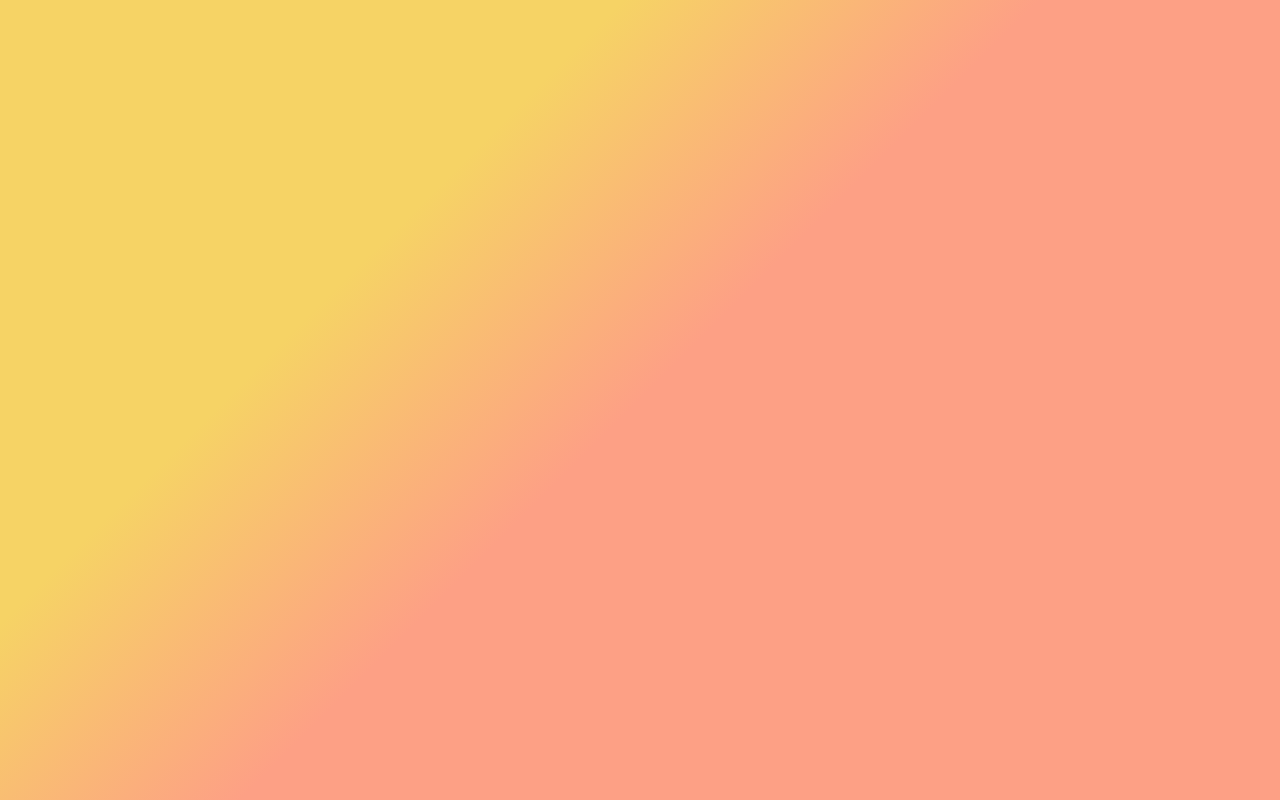
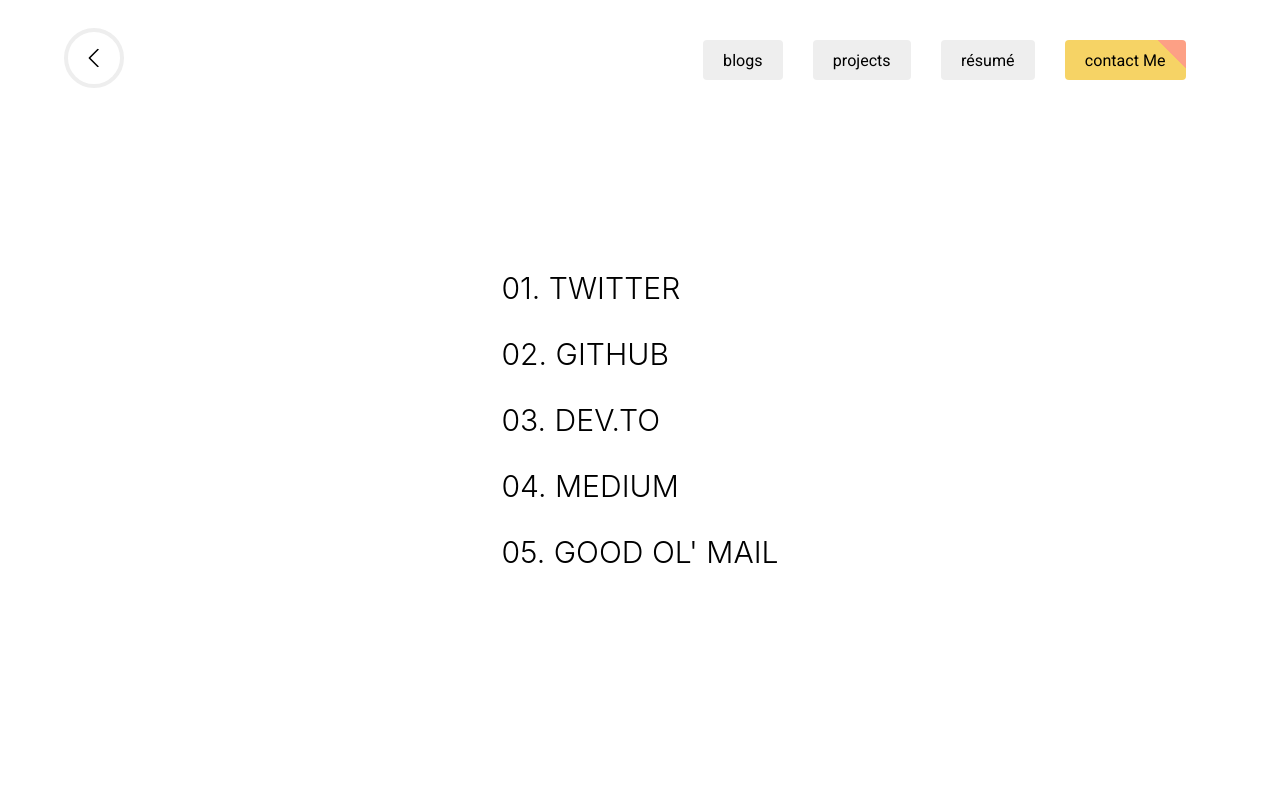
Before and after one commit to jaisharx/jaisharx.dev, a Next.js app: page /contact in a window 1280 px wide. Built offline with nearby package versions, Linux system fonts and the light colour scheme.

Commit message:
added contact page

```diff
--- a/pages/contact.js
+++ b/pages/contact.js
@@ -1,13 +1,54 @@
 import styles from '../styles/contact.module.scss';
-import Link from 'next/link';
+import Navbar from '../components/navbar';
 
 function contact() {
     return (
-        <main className={styles.container}>
-            {/* <button className={styles.close}>
-                <Link href="">X</Link>
-            </button> */}
-        </main>
+        <>
+            <Navbar active="contact" isBack="true" />
+            <div className={styles.container}>
+                <ul>
+                    <li>
+                        <a
+                            href="https://twitter.com/jaisharx"
+                            target="_blank"
+                            rel="noopener noreferrer"
+                        >
+                            01. Twitter
+                        </a>
+                    </li>
+                    <li>
+                        <a
+                            href="https://github.com/jaisharx"
+                            target="_blank"
+                            rel="noopener noreferrer"
+                        >
+                            02. Github
+                        </a>
+                    </li>
+                    <li>
+                        <a
+                            href="https://dev.to/jaisharx"
+                            target="_blank"
+                            rel="noopener noreferrer"
+                        >
+                            03. Dev.to
+                        </a>
+                    </li>
+                    <li>
+                        <a
+                            href="https://medium.com/@jaisharx"
+                            target="_blank"
+                            rel="noopener noreferrer"
+                        >
+                            04. Medium
+                        </a>
+                    </li>
+                    <li>
+                        <a href="">05. Good ol' Mail</a>
+                    </li>
+                </ul>
+            </div>
+        </>
     );
 }
 
--- a/styles/contact.module.scss
+++ b/styles/contact.module.scss
@@ -1,22 +1,46 @@
 .container {
-    height: 100vh;
-    background-image: linear-gradient(
-        135deg,
-        var(--primary-color) 30%,
-        var(--secondary-color) 50%
-    );
-    padding: 3rem;
-}
+    display: flex;
+    align-items: center;
+    justify-content: center;
+    min-height: calc(100vh - 20rem);
 
-.close {
-    cursor: pointer;
-    background-color: #312e2e;
-    border: 0;
-    font-size: 3rem;
-    padding: 1rem 2rem;
+    list-style-type: none;
 
-    a, a:visited, a:active {
+    ul {
+        padding: 0;
+    }
+
+    li {
+        cursor: pointer;
+        display: block;
+        font-size: 3rem;
+        font-weight: 300;
         text-decoration: none;
-        color: white;
+        text-transform: uppercase;
+        margin: 1rem 0;
+
+        transition: all 0.4s;
+        background-size: 240%;
+        background-image: linear-gradient(
+            120deg,
+            transparent 0%,
+            transparent 50%,
+            var(--primary-color) 50%
+        );
+
+        &:hover,
+        &:active {
+            background-position: 100%;
+            transform: translateX(1rem);
+        }
+
+        a,
+        a:visited,
+        a:visited {
+            padding: 1rem 2rem;
+            display: block;
+            text-decoration: none;
+            color: black;
+        }
     }
 }
```
